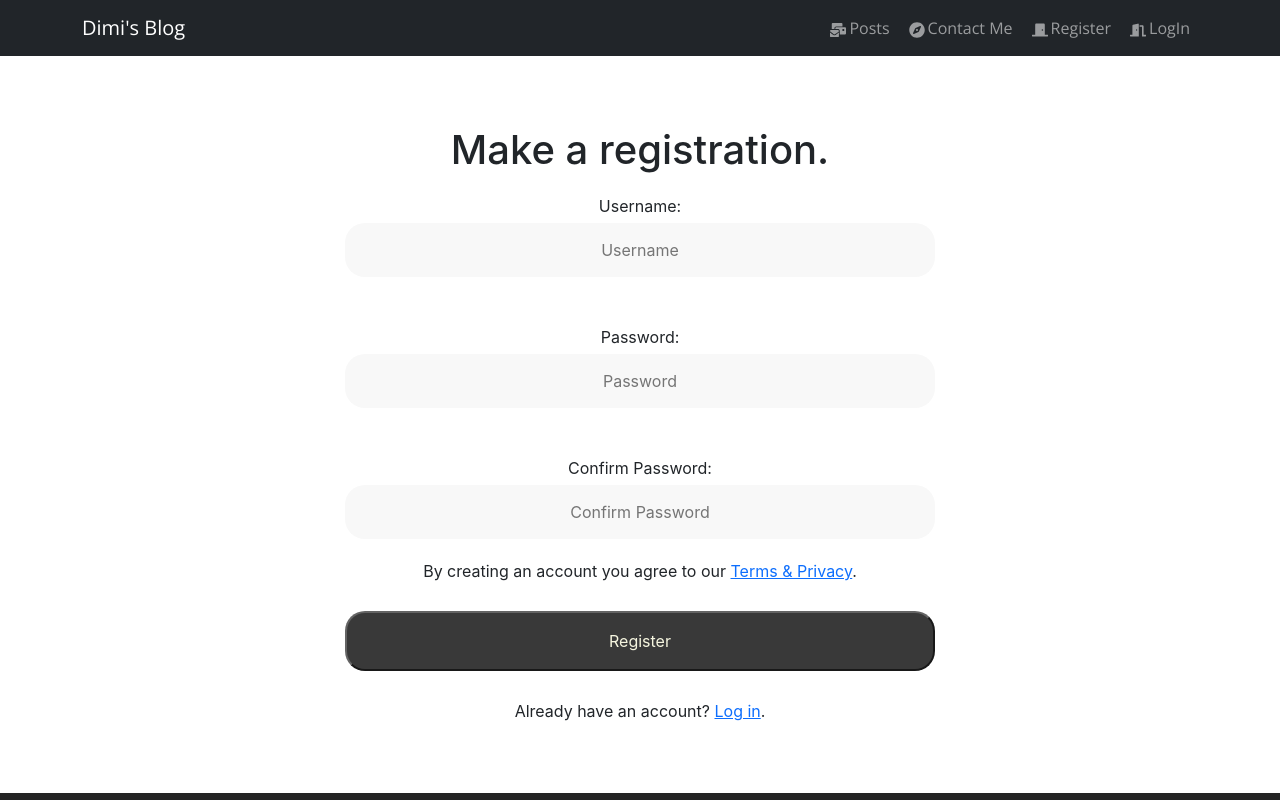
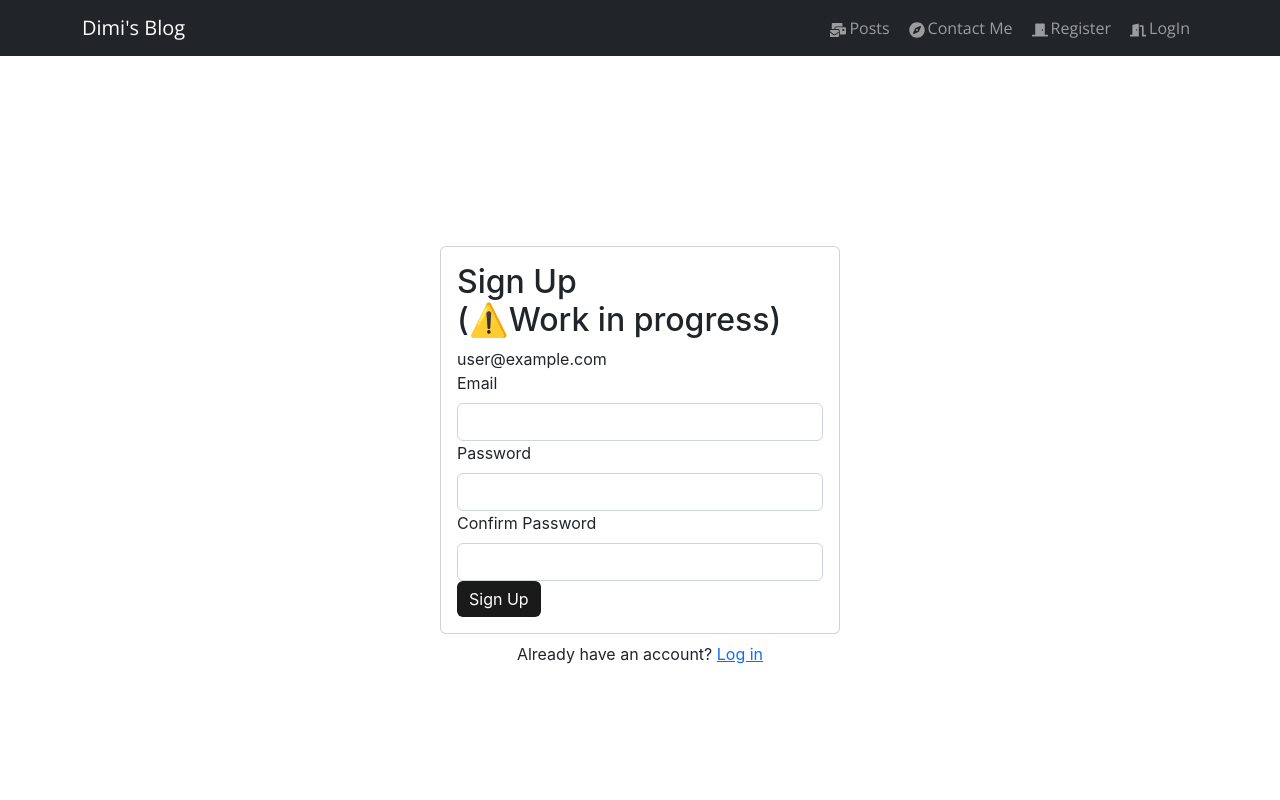
Before and after one commit to TheHero9/Blog-react, a React (Create React App) app: page /#/register in a window 1280 px wide. Shown: the top 800 px of the page. Built offline with nearby package versions, Linux system fonts and the light colour scheme; no server answers; sample sign-in values are in the browser's storage.

Commit message:
Register and Login form
- New forms with bootstrap components.
- Firebase added
- New LoadingPage and RegisterPage

```diff
--- a/package.json
+++ b/package.json
@@ -8,6 +8,7 @@
     "@testing-library/react": "^13.3.0",
     "@testing-library/user-event": "^13.5.0",
     "bootstrap": "^5.2.0",
+    "firebase": "^9.15.0",
     "react": "^18.2.0",
     "react-bootstrap": "^2.5.0",
     "react-dom": "^18.2.0",
--- a/src/Components/App.jsx
+++ b/src/Components/App.jsx
@@ -12,10 +12,13 @@ import Login from '../Pages/Login';
 import ContactMe from './ContactMe';
 
 import { BrowserRouter as Router, Routes, Route } from 'react-router-dom';
+import RegisterPage from '../Pages/RegisterPage';
+import LoginPage from '../Pages/LoginPage';
 
 
 function App() {
   return (
+
 
     <div className="app">
 
@@ -24,12 +27,13 @@ function App() {
         <NavBar/>
 
 
+
         <Routes>
           <Route path='/' element={<Posts />} />
           <Route path='/posts' element={<Posts />} />
           <Route path='/footer' element={<ContactMe />} />
-          <Route path='/register' element={<Register />} />
-          <Route path='/login' element={<Login />} />
+          <Route path='/register' element={<RegisterPage />} />
+          <Route path='/login' element={<LoginPage />} />
         </Routes>
 
 
--- a/src/Components/ContactMe.jsx
+++ b/src/Components/ContactMe.jsx
@@ -3,7 +3,7 @@ export default function ContactMe(){
         <>
 
         <h1 style={{color: "red", textAlign: "center"}}>Contact me:</h1>
-        <h5>Work in progress....</h5>
+        <h5>⚠️Work in progress....</h5>
         </>
     )
 }
--- /dev/null
+++ b/src/Context/AuthContext.jsx
@@ -0,0 +1,53 @@
+import React from 'react'
+import { useEffect } from 'react'
+import { useState } from 'react'
+import { useContext } from 'react'
+import {auth} from "../firebase"
+
+
+const AuthContext = React.createContext()
+
+export function useAuth(){
+  return useContext(AuthContext)
+}
+
+export function AuthProvider({children}) {
+  const [currentUser, setCurrentUser] = useState()
+  const [loading, setLoading] = useState(true)
+
+
+
+  function signup(email, password){
+    return auth.createUserWithEmailAndPassword(email, password)
+  }
+
+  function login(email, password){
+    return auth.signInWithEmailAndPassword(email, password)
+  }
+
+
+  useEffect(()=>{
+    const unsubscribe = auth.onAuthStateChanged(user =>{
+      setCurrentUser(user)
+      setLoading(false)
+    })
+
+    return unsubscribe
+  }, [])
+
+
+
+  const value ={
+    currentUser,
+    signup,
+    login
+  }
+
+  return (
+    <>
+      <AuthContext.Provider value={value}>
+          {!loading && children}
+      </AuthContext.Provider>
+    </>
+  )
+}
--- a/src/Css/App.css
+++ b/src/Css/App.css
@@ -18,16 +18,16 @@ body {
 
 
 /* Login and Register forms */
-.containerForm{
+/* .containerForm{
   padding: 50px;
   display: flex;
   flex-direction: column;
   justify-content: center;
   align-items: center;
   text-align: center;
-}
+} */
 
-input[type=text], input[type=password] {
+/* input[type=text], input[type=password] {
   width: 50%;
   padding: 15px;
   margin: 5px 0 0px 0;
@@ -40,9 +40,9 @@ input[type=text], input[type=password] {
 input[type=text]:focus, input[type=password]:focus {
   background-color: #ddd;
   outline: none;
-}
+} */
 
-.registerbtn {
+/* .registerbtn {
   background-color:  rgba(0, 0, 0, 0.858);
   color: beige;
   padding: 16px 20px;
@@ -71,8 +71,8 @@ input::placeholder {
     background-color: lightblue;
   } */
 
-  input[type=text], input[type=password] {
+  /* input[type=text], input[type=password] {
     border-radius: 10px;
     width: 70%;
   }
-}
+} */
--- a/src/Pages/Login.jsx
+++ b/src/Pages/Login.jsx
@@ -1,25 +1,80 @@
+import { useState } from "react";
+import { useRef } from "react";
+import { Alert, Button, Card, Form } from "react-bootstrap";
+import { Link, Navigate, useNavigate } from "react-router-dom";
+import { useAuth } from "../Context/AuthContext";
+
 const Login = () => {
+
+    const emailRef = useRef()
+    const passwordRef = useRef()
+    const { login } = useAuth()
+
+    const [error, setError] = useState('')
+    const [loading, setLoading] = useState(false)
+
+    //Go back to the main page
+    const navigate = useNavigate()
+    const goback = () => {
+        navigate('/')
+    }
+
+    async function handleSubmit(e){
+
+        //Prevent from refreshing
+        e.preventDefault()
+
+        try{
+            setError('')
+            setLoading(true)
+
+            //Do the signup
+           await  login(emailRef.current.value, passwordRef.current.value)
+            goback()
+
+        } catch(error) {
+            console.log(error)
+            setError('Failed to log in')
+        }
+
+        setLoading(false)
+
+    }
+
     return(
-        <form className="form-login">
-                <div className="containerForm">
-                    <h1>Log in to your account.</h1>
-
-                    <label for="username">Username: </label>
-                    <input placeholder="Username" type="text" name="username"></input>
-
-                    <br />
-                    <br />
-
-                    <label for="password">Password:</label>
-                    <input placeholder="Password" type="password" name="password"></input>
+        <>
 
 
-                    <br />
-                    <br />
+          <Card>
+            <Card.Body>
+                <h2> Log In <br></br> (⚠️Work in progress)</h2>
+                {}
+                {error && <Alert variant="danger">{error}</Alert>}
+                <Form onSubmit={handleSubmit}>
+                    <Form.Group id='email'>
+                        <Form.Label>Email</Form.Label>
+                        <Form.Control type="email" ref={emailRef} required/>
+                    </Form.Group>
 
-                    <button type="submit" class="registerbtn">Log in</button>
-              </div>
-          </form>
+                    <Form.Group id='password'>
+                        <Form.Label>Password</Form.Label>
+                        <Form.Control type="password" ref={passwordRef} required/>
+                    </Form.Group>
+
+
+
+                    <Button disabled={loading} className="w-20" type="submit">
+                       Log In
+                    </Button>
+                </Form>
+            </Card.Body>
+          </Card>
+
+          <div className="w-100 text-center mt-2">
+            Need an account? <Link  to="/register" relative="path">Sign Up</Link>
+          </div>
+
+        </>
     )
 }
 
--- /dev/null
+++ b/src/Pages/LoginPage.jsx
@@ -0,0 +1,25 @@
+import { Container } from "react-bootstrap"
+import { AuthProvider } from "../Context/AuthContext"
+import Login from "./Login"
+
+
+function LoginPage(){
+    return(
+        <>
+        <AuthProvider>
+            <Container
+            className="d-flex align-items-center justify-content-center"
+            style={{minHeight: "100vh"}}
+            >
+                <div className="w-100"
+                style={{maxWidth: '400px'}}>
+                    <Login></Login>
+                </div>
+            </Container>
+        </AuthProvider>
+        </>
+    )
+}
+
+
+export default LoginPage
--- a/src/Pages/Register.jsx
+++ b/src/Pages/Register.jsx
@@ -1,38 +1,81 @@
+import { useState } from "react";
+import { useRef } from "react";
+import { Alert, Button, Card, Form } from "react-bootstrap";
+import { Link } from "react-router-dom";
+import { useAuth } from "../Context/AuthContext";
+
 const Register = () => {
+
+    const emailRef = useRef()
+    const passwordRef = useRef()
+    const passwordConfirmRef = useRef()
+    const { signup, currentUser } = useAuth()
+
+    const [error, setError] = useState('')
+    const [loading, setLoading] = useState(false)
+
+
+
+    async function handleSubmit(e){
+
+        //Prevent from refreshing
+        e.preventDefault()
+
+        if(passwordRef.current.value !== passwordConfirmRef.current.value){
+            return setError("Passwords do no match :?")
+        }
+
+        try{
+            setError('')
+            setLoading(true)
+
+            //Do the signup
+           await  signup(emailRef.current.value, passwordRef.current.value)
+        } catch(error) {
+            console.log(error)
+            setError('Failed to create an account')
+        }
+
+        setLoading(false)
+
+    }
+
     return(
         <>
-            <form className="form-login">
 
 
-                <div className="containerForm">
-                    <h1>Make a registration.</h1>
+          <Card>
+            <Card.Body>
+                <h2> Sign Up <br></br> (⚠️Work in progress)</h2>
+                {currentUser && currentUser.email}
+                {error && <Alert variant="danger">{error}</Alert>}
+                <Form onSubmit={handleSubmit}>
+                    <Form.Group id='email'>
+                        <Form.Label>Email</Form.Label>
+                        <Form.Control type="email" ref={emailRef} required/>
+                    </Form.Group>
 
-                    <label for="username">Username: </label>
-                    <input placeholder="Username" type="text" name="username"></input>
+                    <Form.Group id='password'>
+                        <Form.Label>Password</Form.Label>
+                        <Form.Control type="password" ref={passwordRef} required/>
+                    </Form.Group>
 
-                    <br />
-                    <br />
+                    <Form.Group id='password-confirm'>
+                        <Form.Label>Confirm Password</Form.Label>
+                        <Form.Control type="password" ref={passwordConfirmRef} required/>
+                    </Form.Group>
 
-                    <label for="password">Password:</label>
-                    <input placeholder="Password" type="password" name="password"></input>
+                    <Button disabled={loading} className="w-20" type="submit">
+                        Sign Up
+                    </Button>
+                </Form>
+            </Card.Body>
+          </Card>
 
+          <div className="w-100 text-center mt-2">
+            Already have an account? <Link  to="/login" relative="path">Log in</Link>
+          </div>
 
-                    <br />
-                    <br />
-
-                    <label for="passwordConfirm">Confirm Password:</label>
-                    <input placeholder="Confirm Password" type="password" name="passwordConfirm"></input>
-
-
-                    <p>By creating an account you agree to our <a href="#">Terms & Privacy</a>.</p>
-                    <button type="submit" class="registerbtn">Register</button>
-
-                    <div class="container signin">
-                         <p>Already have an account? <a href="/login">Log in</a>.</p>
-                    </div>
-              </div>
-
-          </form>
         </>
     )
 }
--- /dev/null
+++ b/src/Pages/RegisterPage.jsx
@@ -0,0 +1,25 @@
+import { Container } from "react-bootstrap"
+import { AuthProvider } from "../Context/AuthContext"
+import Register from "./Register"
+
+
+function RegisterPage(){
+    return(
+        <>
+        <AuthProvider>
+            <Container
+            className="d-flex align-items-center justify-content-center"
+            style={{minHeight: "100vh"}}
+            >
+                <div className="w-100"
+                style={{maxWidth: '400px'}}>
+                    <Register></Register>
+                </div>
+            </Container>
+        </AuthProvider>
+        </>
+    )
+}
+
+
+export default RegisterPage
--- /dev/null
+++ b/src/firebase.js
@@ -0,0 +1,15 @@
+import firebase from "firebase/compat/app"
+import "firebase/compat/auth"
+
+const app = firebase.initializeApp({
+    apiKey: process.env.REACT_APP_FIREBASE_API_KEY,
+    authDomain: process.env.REACT_APP_FIREBASE_AUTH_DOMAIN,
+    projectId: process.env.REACT_APP_FIREBASE_PROJECT_ID,
+    storageBucket: process.env.REACT_APP_FIREBASE_STORAGEBUCKET,
+    messagingSenderId: process.env.REACT_APP_FIREBASE_MESSAGING_SENDER_ID ,
+    appId: process.env.REACT_APP_FIREBASE_APP_ID ,
+    measurementId: process.env.REACT_APP_FIREBASE_MEASUREMENT_ID
+})
+
+export const auth = app.auth()
+export default app
```
Also changed, not shown: 1 other file (tests, documents, lock files or other folders).
